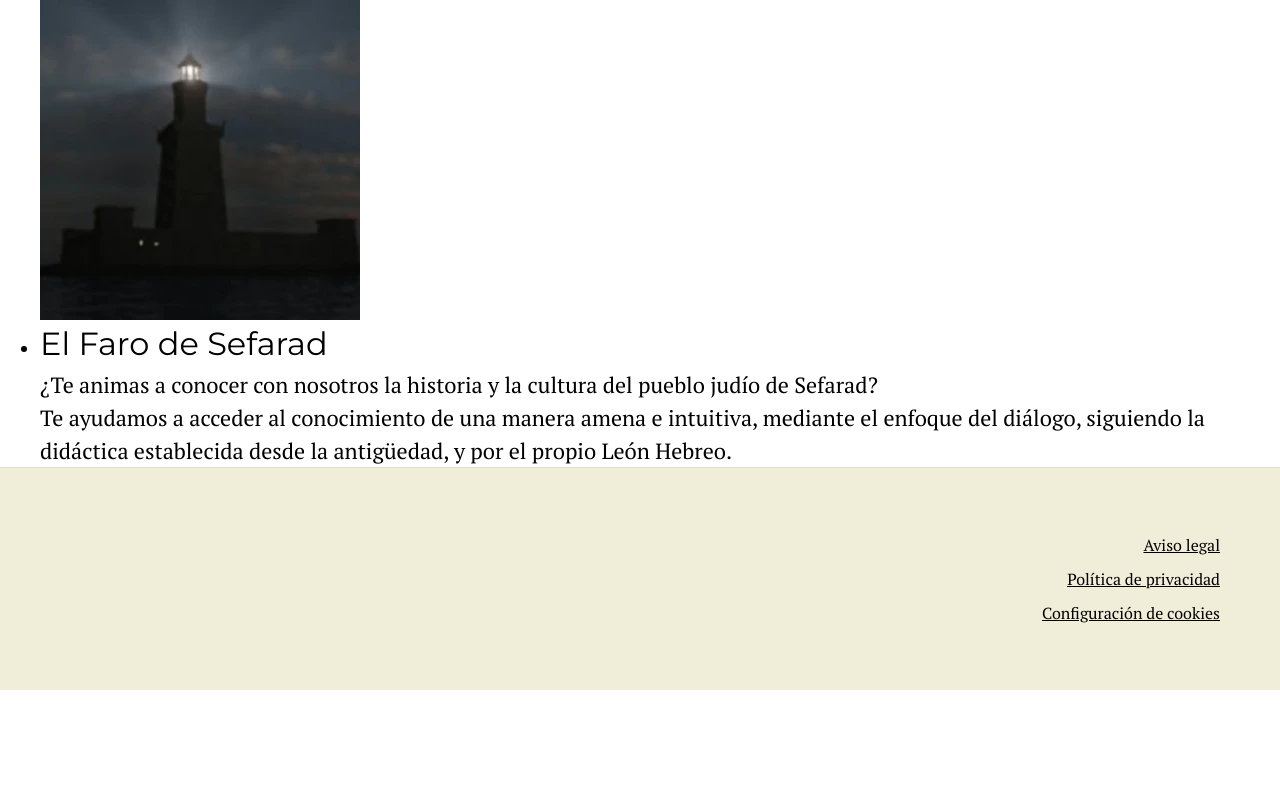
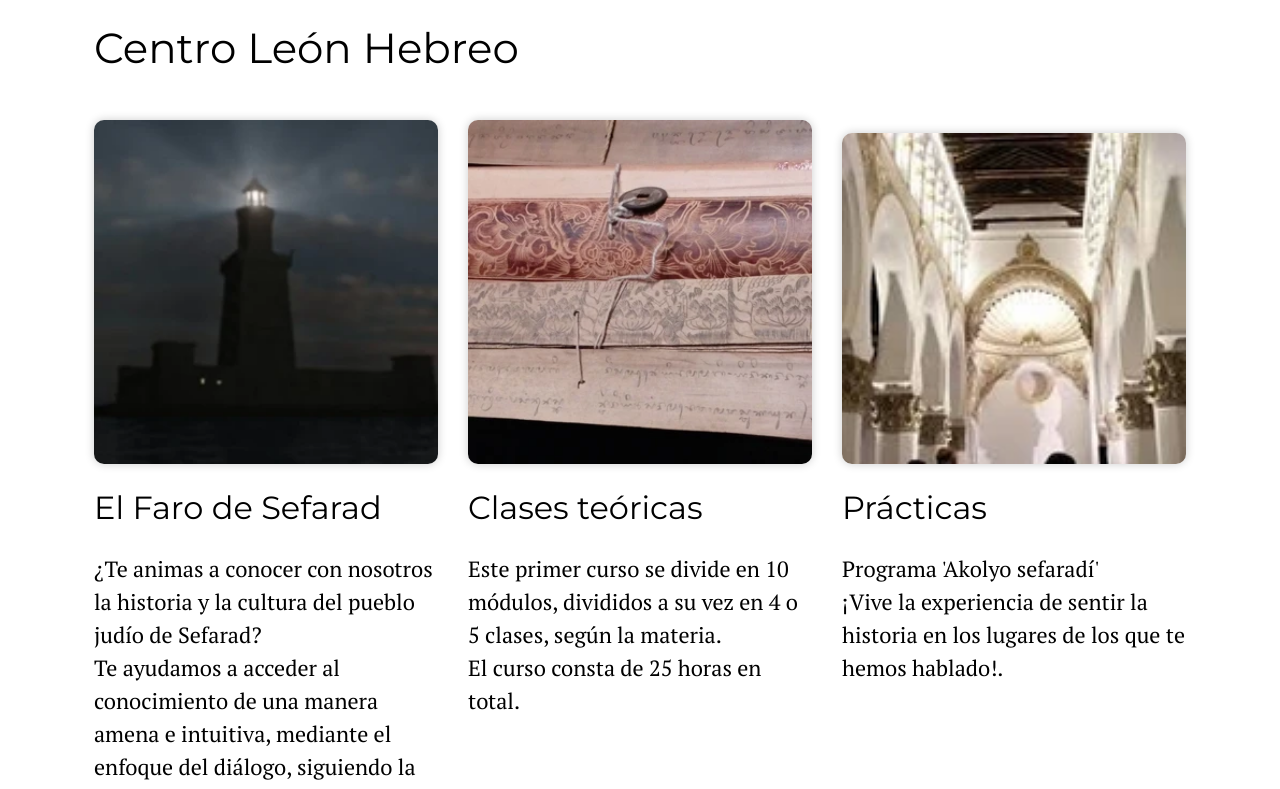
Before and after one commit to ferpar/clh, a Next.js app: page /cursos in a window 1280 px wide. Shown: the part 1100-1889 px from the top of the page. Before the commit the page ends 1790 px from the top, so only its background shows below. Built offline with nearby package versions, Linux system fonts and the light colour scheme.

Commit message:
CourseList iteration 1

```diff
--- a/src/app/cursos/page.js
+++ b/src/app/cursos/page.js
@@ -1,29 +1,12 @@
 import styles from "./page.module.css";
-import { getString } from "../../helpers/i18n";
 import Highlighted from "@/components/Highlighted";
+import CourseList from "@/components/Courses";
 
 export default function Courses() {
   return (
     <main className={styles.main}>
       <Highlighted />
-      <section className={styles["courses"]}>
-        <h1>{getString("TITLE")}</h1>
-        <ul>
-          <li>
-            <img src="/images/lighthouse2.webp" alt="lighthouse" />
-            <h3>{getString("LIGHTHOUSE")}</h3>
-            <p>
-              ¿Te animas a conocer con nosotros la historia y la cultura del
-              pueblo judío de Sefarad?
-            </p>
-            <p>
-              Te ayudamos a acceder al conocimiento de una manera amena e
-              intuitiva, mediante el enfoque del diálogo, siguiendo la didáctica
-              establecida desde la antigüedad, y por el propio León Hebreo.
-            </p>
-          </li>
-        </ul>
-      </section>
+      <CourseList />
     </main>
   );
 }
--- /dev/null
+++ b/src/components/Courses/Courses.js
@@ -0,0 +1,45 @@
+import styles from "./Courses.module.css";
+import { getString } from "../../helpers/i18n";
+
+const courses = [
+    {
+        title: "LIGHTHOUSE_CARD_1",
+        description: "LIGHTHOUSE_CARD_2",
+        description2: "LIGHTHOUSE_CARD_3",
+        image: "/images/lighthouse2.webp"
+    },
+    {
+        title: "THEORY_CARD_1",
+        description: "THEORY_CARD_2",
+        description2: "THEORY_CARD_3",
+        image: "/images/manuscript.webp"
+    },
+    {
+        title: "PRACTICE_CARD_1",
+        description: "PRACTICE_CARD_2",
+        description2: "PRACTICE_CARD_3",
+        image: "/images/grandHall.webp"
+    }
+]
+
+export default function CourseList() {
+  return (
+    <section className={styles["courses"]}>
+      <h1>{getString("TITLE")}</h1>
+      <ul>
+        {courses.map((course, idx) => (
+            <li key={idx}>
+                <div className={styles["img-wrapper"]}>
+                <img src={course.image} alt="lighthouse" />
+                </div>
+                <div className={styles["content"]}>
+                    <h3>{getString(course.title)}</h3>
+                    <p>{getString(course.description)}</p>
+                    <p>{getString(course.description2)}</p>
+                </div>
+            </li>
+        ))}
+      </ul>
+    </section>
+  );
+}
--- /dev/null
+++ b/src/components/Courses/Courses.module.css
@@ -0,0 +1,66 @@
+.courses {
+  width: 100%;
+  padding: calc(60 / 16 * 1rem) calc(30 / 16 * 1rem);
+  max-width: 1280px;
+  margin: 0 auto;
+}
+
+.courses h1 {
+  padding: calc(20 / 16 * 1rem) 0 calc(40 / 16 * 1rem);
+}
+
+.courses ul {
+  list-style: none;
+  padding: 0;
+  margin: 0;
+  display: flex;
+  justify-content: center;
+  align-items: baseline;
+  flex-wrap: wrap;
+  gap: calc(30 / 16 * 1rem);
+}
+
+.courses ul li {
+  display: block;
+  flex: 1 0 100%;
+}
+
+.img-wrapper {
+    width: 100%;
+    position: relative;
+    overflow: hidden;
+    border-radius: 10px;
+    box-shadow: 0 0 10px rgba(0, 0, 0, 0.2);
+}
+
+.courses ul li img {
+  width: 100%;
+  height: 100%;
+  object-fit: cover;
+}
+
+.content {
+  padding: calc(20 / 16 * 1rem) 0;
+}
+
+.content h3 {
+    padding-bottom: calc(20/16 * 1rem);
+}
+
+@media (min-width: 530px) {
+  .courses ul li {
+    flex: 1 0 calc(50% - 30/16 * 1rem);
+  }
+}
+
+@media (min-width: 800px) {
+  .courses ul li {
+    flex: 1 0 calc(33.3% - 30/16 * 1rem);
+  }
+}
+
+@media(min-width: 1280px) {
+  .courses {
+    max-width: 90%;
+  }
+}
--- /dev/null
+++ b/src/components/Courses/index.js
@@ -0,0 +1 @@
+export { default as default } from "./Courses"
--- a/src/es.json
+++ b/src/es.json
@@ -27,5 +27,15 @@
     "COURSE_INTRO": "Te animamos a acompañarnos en nuestro primer curso:",
     "LIGHTHOUSE_DESCRIPTION3": "Un nuevo camino hacia el conocimiento que ha estado oculto y disperso, en torno al pueblo judío de Sefarad y su historia,  dentro y fuera de España y  la Península Ibérica.",
     "LIGHTHOUSE_SYNOPSIS1": "El curso consta de 10 módulos teóricos, haciendo un recorrido por los momentos de la historia más relevantes que te ayudaran a entender lo que sucedió con los hispanojudíos y sefardíes. así como conocer mejor la historia de España y Portugal.",
-    "LIGHTHOUSE_SYNOPSIS2": "Además existirá  una parte práctica, que nos llevará a los lugares determinantes, de la historia y la cultura, dónde  vivir experiencias que nos harán entender de manera sensorial lo aprendido en la teoría."
+    "LIGHTHOUSE_SYNOPSIS2": "Además existirá  una parte práctica, que nos llevará a los lugares determinantes, de la historia y la cultura, dónde  vivir experiencias que nos harán entender de manera sensorial lo aprendido en la teoría.",
+    "LIGHTHOUSE_CARD_1": "El Faro de Sefarad",
+    "LIGHTHOUSE_CARD_2": "¿Te animas a conocer con nosotros la historia y la cultura del pueblo judío de Sefarad?",
+    "LIGHTHOUSE_CARD_3": "Te  ayudamos a acceder al conocimiento de una manera amena e intuitiva, mediante el enfoque del diálogo, siguiendo la didáctica establecida desde la antigüedad, y por el propio León Hebreo.",
+    "THEORY_CARD_1": "Clases teóricas",
+    "THEORY_CARD_2": "Este primer curso se divide en 10 módulos, divididos a su vez en 4 o 5 clases, según la materia.",
+    "THEORY_CARD_3": "El curso consta de 25 horas en  total.",
+    "PRACTICE_CARD_1": "Prácticas",
+    "PRACTICE_CARD_2": "Programa 'Akolyo sefaradí'",
+    "PRACTICE_CARD_3": "¡Vive la experiencia de sentir la historia en los lugares de los que te hemos hablado!."
+
 }
```
